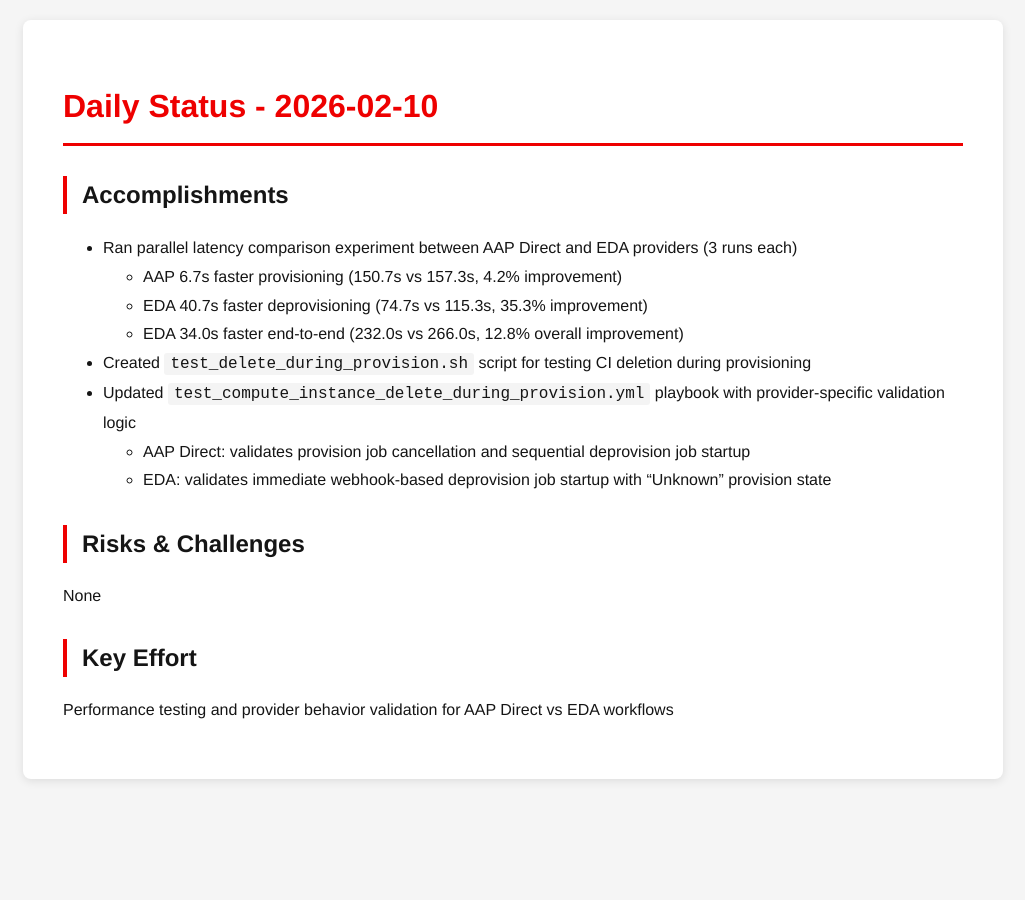
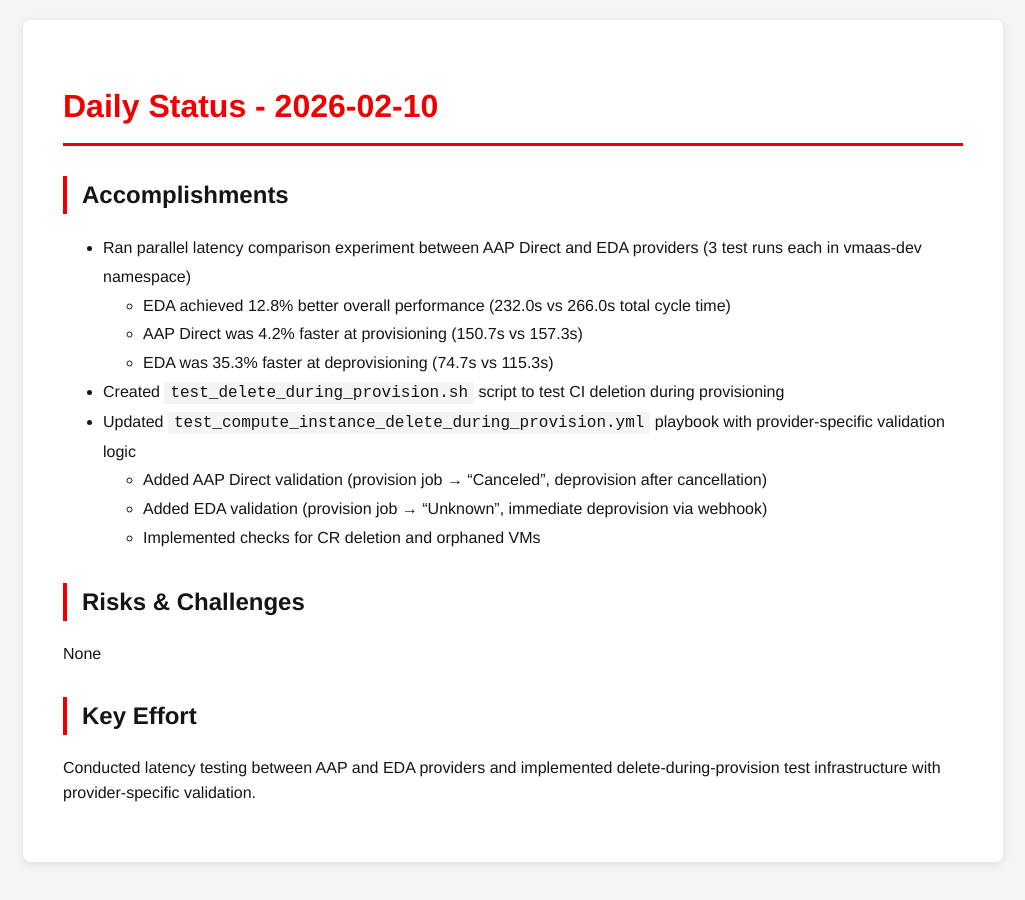
Before and after one commit to tzvatot/daily-status, a Jekyll site: the page built from 2026-02-10.md, in a window 1280 px wide. Shown: the whole page, without its empty margins (127-1152 px from the left). Built offline with Jekyll 4.4.1, drawn with Linux system fonts in a browser that asks for light colours.

Commit message:
Daily status update - 2026-02-10

```diff
--- a/2026-02-10.md
+++ b/2026-02-10.md
@@ -7,17 +7,18 @@
 # Daily Status - 2026-02-10
 
 ## Accomplishments
-- Ran parallel latency comparison experiment between AAP Direct and EDA providers (3 runs each)
-  - AAP 6.7s faster provisioning (150.7s vs 157.3s, 4.2% improvement)
-  - EDA 40.7s faster deprovisioning (74.7s vs 115.3s, 35.3% improvement)
-  - EDA 34.0s faster end-to-end (232.0s vs 266.0s, 12.8% overall improvement)
-- Created `test_delete_during_provision.sh` script for testing CI deletion during provisioning
+- Ran parallel latency comparison experiment between AAP Direct and EDA providers (3 test runs each in vmaas-dev namespace)
+  - EDA achieved 12.8% better overall performance (232.0s vs 266.0s total cycle time)
+  - AAP Direct was 4.2% faster at provisioning (150.7s vs 157.3s)
+  - EDA was 35.3% faster at deprovisioning (74.7s vs 115.3s)
+- Created `test_delete_during_provision.sh` script to test CI deletion during provisioning
 - Updated `test_compute_instance_delete_during_provision.yml` playbook with provider-specific validation logic
-  - AAP Direct: validates provision job cancellation and sequential deprovision job startup
-  - EDA: validates immediate webhook-based deprovision job startup with "Unknown" provision state
+  - Added AAP Direct validation (provision job → "Canceled", deprovision after cancellation)
+  - Added EDA validation (provision job → "Unknown", immediate deprovision via webhook)
+  - Implemented checks for CR deletion and orphaned VMs
 
 ## Risks & Challenges
 None
 
 ## Key Effort
-Performance testing and provider behavior validation for AAP Direct vs EDA workflows
+Conducted latency testing between AAP and EDA providers and implemented delete-during-provision test infrastructure with provider-specific validation.
```
